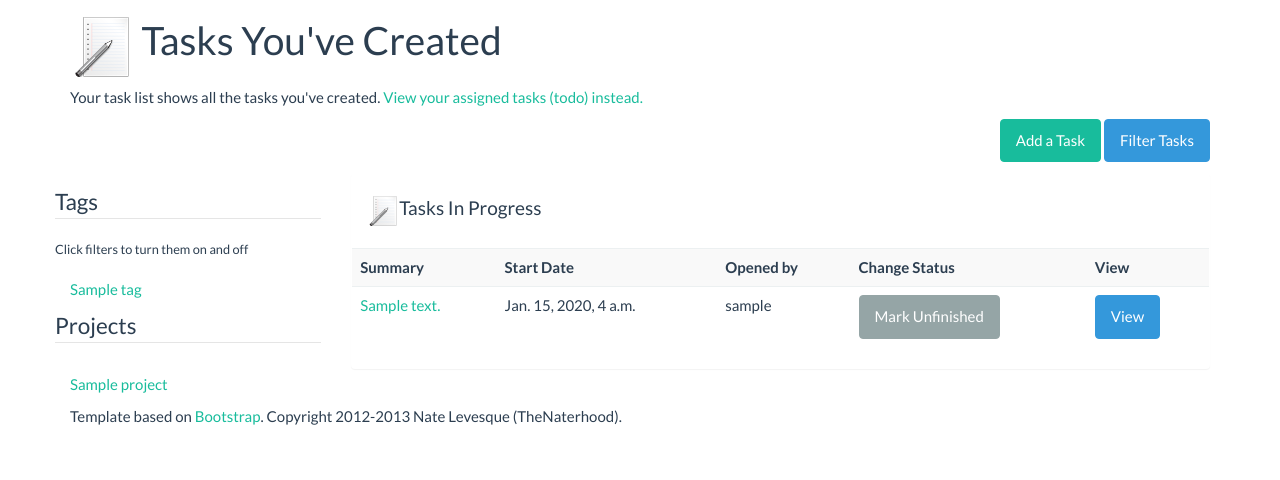
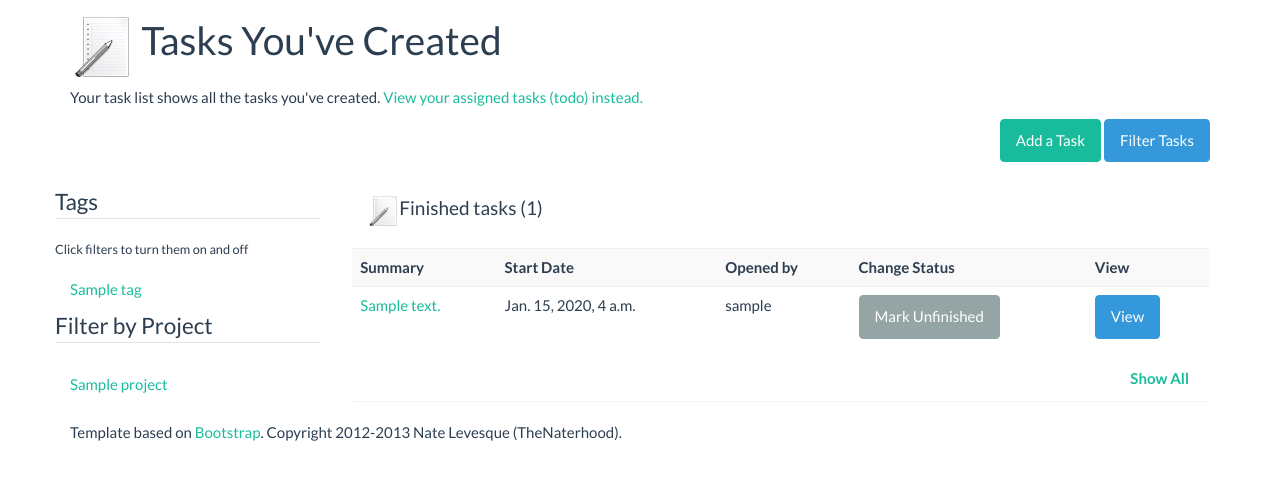
Before and after one commit to thenaterhood/subproject, a Django app: page /projects/usertasks/ in a window 1280 px wide. Shown: the part 61-541 px from the top of the page. Run offline with Django 3.2, Linux system fonts and the light colour scheme; a user stored in the database is signed in; tables that the repository leaves empty hold one stand-in row (values such as "Sample post"); parts of the project's set-up code (start-up, migrations or seed data) failed here and were passed over.

Commit message:
improve filtering for tasks

```diff
--- a/project/templates/task_list.html
+++ b/project/templates/task_list.html
@@ -53,7 +53,7 @@
 
 					{% endfor %}
 
-				<legend>Projects</legend>
+				<legend>Filter by Project</legend>
 					<ul class='nav nav-pills nav-stacked'>
 					{% for p in projects %}
 
@@ -92,68 +92,110 @@
 
 
 <div class="panel panel-inverse">
-	<div class="panel-heading"><h4><img width="32px" src="/static/img/task.png" />Tasks In Progress</h4></div>
+	<div class="panel-heading"><h4><img width="32px" src="/static/img/task.png" />Tasks In Progress ({{wip_num}})</h4>
+	</div>
 	<div class="panel-content">
 		<table class="table table-striped">
 		<tr>
 			<th>Summary</th>
-			<th>Start Date</th>
-			<th>Opened by</th>
+			<th class="hidden-sm hidden-xs">Start Date</th>
+			<th class="hidden-sm hidden-xs">Opened by</th>
 			<th>Change Status</th>
-			<th>View</th>
+			<th class="hidden-sm hidden-xs">View</th>
 		</tr>
 
 	{% for t in task_wip %}
 		<tr>
 			<td><a href="/projects/task/view/{{t.id}}">{{ t.summary }}</a></td>
-			<td>{{t.startDate}}</td>
-			<td>{{t.creator}}</td>
-			{% if project in t.openOn.all %}
-				<td><a class="btn btn-warning" href="/projects/{{project.id}}/closetask/{{t.id}}/">Mark Completed</a></td>
+			<td class="hidden-sm hidden-xs">{{t.startDate}}</td>
+			<td class="hidden-sm hidden-xs">{{t.creator}}</td>
+			{% if not t.completed %}
+				<td><a class="btn btn-warning" href="/projects/task/close/{{t.id}}/">Mark Completed</a></td>
 			{% else %}
-				<td><a class="btn btn-default" href="/projects/{{project.id}}/opentask/{{t.id}}/">Mark Unfinished</a></td>
+				<td><a class="btn btn-default" href="/projects/task/open/{{t.id}}/">Mark Unfinished</a></td>
 			{% endif %}
-			<td><a class="btn btn-info" href="/projects/task/view/{{t.id}}/">View</a></td>
+			<td class="hidden-sm hidden-xs"><a class="btn btn-info" href="/projects/task/view/{{t.id}}/">View</a></td>
 		</tr>
 
 	{% endfor %}
 
 </table>
+
+<p style="text-align:right; margin-right:20px;"><strong><a href="inprogress/">Show All</a></strong></p>
 </div>
 </div>
 	{% endif %}
 
 
-	{% if other_num > 0 %}
+{% if other_num > 0 %}
 <div class="panel panel-inverse">
-	<div class="panel-heading"><h4><img width="32px" src="/static/img/task.png" />All other tasks</h4></div>
+	<div class="panel-heading"><h4><img width="32px" src="/static/img/task.png" />{{other_name}} ({{other_num}})</h4></div>
 	<div class="panel-content">
 		<table class="table table-striped">
 		<tr>
 			<th>Summary</th>
-			<th>Start Date</th>
-			<th>Opened by</th>
+			<th class="hidden-sm hidden-xs">Start Date</th>
+			<th class="hidden-sm hidden-xs">Opened by</th>
 			<th>Change Status</th>
-			<th>View</th>
+			<th class="hidden-sm hidden-xs">View</th>
 		</tr>
 
 	{% for t in tasks %}
 		<tr>
 			<td><a href="/projects/task/view/{{t.id}}">{{ t.summary }}</a></td>
-			<td>{{t.startDate}}</td>
-			<td>{{t.creator}}</td>
+			<td class="hidden-sm hidden-xs">{{t.startDate}}</td>
+			<td class="hidden-sm hidden-xs">{{t.creator}}</td>
 			{% if not t.completed %}
 				<td><a class="btn btn-warning" href="/projects/task/close/{{t.id}}/">Mark Completed</a></td>
 			{% else %}
 				<td><a class="btn btn-default" href="/projects/task/open/{{t.id}}/">Mark Unfinished</a></td>
 			{% endif %}
-			<td><a class="btn btn-info" href="/projects/task/view/{{t.id}}/">View</a></td>
+			<td class="hidden-sm hidden-xs"><a class="btn btn-info" href="/projects/task/view/{{t.id}}/">View</a></td>
 		</tr>
 
 	{% endfor %}
 
 </table>
+{% if other_showmore %}
+<p style="text-align:right; margin-right:20px;"><strong><a href="other">Show All</a></strong></p>
+{% endif %}
 </div>
+</div>
+	{% endif %}
+
+	{% if done_num > 0 %}
+<div class="panel panel-inverse">
+	<div class="panel-heading"><h4><img width="32px" src="/static/img/task.png" />Finished tasks ({{done_num}})</h4></div>
+	<div class="panel-content">
+		<table class="table table-striped">
+		<tr>
+			<th>Summary</th>
+			<th class="hidden-sm hidden-xs">Start Date</th>
+			<th class="hidden-sm hidden-xs">Opened by</th>
+			<th>Change Status</th>
+			<th class="hidden-sm hidden-xs">View</th>
+		</tr>
+
+	{% for t in done_tasks %}
+		<tr>
+			<td><a href="/projects/task/view/{{t.id}}">{{ t.summary }}</a></td>
+			<td class="hidden-sm hidden-xs">{{t.startDate}}</td>
+			<td class="hidden-sm hidden-xs">{{t.creator}}</td>
+			{% if not t.completed %}
+				<td><a class="btn btn-warning" href="/projects/task/close/{{t.id}}/">Mark Completed</a></td>
+			{% else %}
+				<td><a class="btn btn-default" href="/projects/task/open/{{t.id}}/">Mark Unfinished</a></td>
+			{% endif %}
+			<td class="hidden-sm hidden-xs"><a class="btn btn-info" href="/projects/task/view/{{t.id}}/">View</a></td>
+		</tr>
+
+	{% endfor %}
+
+</table>
+<p style="text-align:right; margin-right:20px;"><strong><a href="complete">Show All</a></strong></p>
+
+</div>
+
 </div>
 	{% endif %}
 
--- a/project/views.py
+++ b/project/views.py
@@ -194,13 +194,23 @@ def project_welcome(request):
 
 	return render_to_response('project_welcome.html', RequestContext( request, args) )
 
-
-@login_required
-def user_all_tasks(request, assignee=False ):
-	"""
-	Displays all of the tasks created by the
-	logged in user
-	"""
+@login_required
+def tasks_by_status( request, assignee=False, status='inprogress' ):
+	"""
+	Displays the user's tasks and todo filtered
+	by the status.
+	"""
+	inprogress = False
+	completed = False
+	name = 'Tasks'
+
+	if ( status == 'inprogress' ):
+		inprogress = True
+		name = 'Tasks in Progress'
+
+	if ( status == 'complete' ):
+		completed = True
+		name = 'Completed Tasks'
 
 	args = {}
 	args['tags'] = Tag.objects.filter( Q(owner=request.user)|Q(users=request.user)|Q(viewers=request.user) ).order_by("name")
@@ -212,17 +222,58 @@ def user_all_tasks(request, assignee=False ):
 	else:
 		tasks = apply_task_filter(
 			request,
-			ProjectTask.objects.filter( assigned=request.user).filter(completed=False)
+			ProjectTask.objects.filter( assigned=request.user)
 			)
 
 	set_filter_message( request )
 
 	args['user'] = request.user
 	args['projects'] = Project.objects.filter( Q(manager=request.user)|Q(members=request.user) ).distinct()
-	args['tasks'] = tasks.filter( inProgress=False ).all()
-	args['other_num'] = len( args['tasks'] )
-	args['task_wip'] = tasks.filter( inProgress=True ).all()
-	args['wip_num'] = len( args['task_wip'] )
+	args['tasks'] = tasks.filter( inProgress=inprogress ).filter(completed=completed).all()[0:5]
+	args['other_num'] = tasks.filter( inProgress=inprogress ).filter(completed=completed).count()
+	args['other_name'] = name
+	args['num_tasks'] = args['other_num']
+	args['other_showmore'] = False
+
+	args['filters'] = get_task_filters( request )
+
+
+	return render_to_response( 'task_list.html', RequestContext(request, args) )
+
+@login_required
+def user_all_tasks(request, assignee=False ):
+	"""
+	Displays all of the tasks created by the
+	logged in user
+	"""
+
+	args = {}
+	args['tags'] = Tag.objects.filter( Q(owner=request.user)|Q(users=request.user)|Q(viewers=request.user) ).order_by("name")
+
+
+	if ( not assignee ):
+		args['notodo'] = True
+		tasks = apply_task_filter( request, ProjectTask.objects.filter( creator=request.user ) )
+	else:
+		tasks = apply_task_filter(
+			request,
+			ProjectTask.objects.filter( assigned=request.user)
+			)
+
+	set_filter_message( request )
+
+	args['user'] = request.user
+	args['projects'] = Project.objects.filter( Q(manager=request.user)|Q(members=request.user) ).distinct()
+	args['tasks'] = tasks.filter( inProgress=False ).filter(completed=False).all()[0:5]
+	args['other_num'] = tasks.filter( inProgress=False ).filter(completed=False).count()
+	args['other_name'] = 'All Other Tasks'
+	args['other_showmore'] = True
+
+	args['task_wip'] = tasks.filter( inProgress=True ).filter( completed=False ).all()[0:5]
+	args['wip_num'] = tasks.filter( inProgress=True ).filter( completed=False ).count()
+
+	args['done_tasks'] = tasks.filter( completed=True ).all()[0:5]
+	args['done_num'] = tasks.filter( completed=True ).count()
 	args['num_tasks'] = len(tasks)
 	args['filters'] = get_task_filters( request )
 
@@ -1343,6 +1394,10 @@ def my_todo( request ):
 
 	return user_all_tasks( request, assignee=request.user )
 
+def todo_by_status( request, status ):
+
+	return tasks_by_status( request, assignee=request.user, status=status )
+
 @login_required
 def view_tree( request, project_id=False ):
 	"""
--- a/webtrack/urls.py
+++ b/webtrack/urls.py
@@ -88,7 +88,11 @@ urlpatterns = patterns('',
     url(r'^projects/outline/$', 'project.views.show_outline'),
     url(r'^projects/browser/$', 'project.views.show_browser'),
     url(r'^projects/browser/(?P<open_project>\d+)/$', 'project.views.show_browser'),
-    url(r'^projects/todo/', 'project.views.my_todo'),
+    url(r'^projects/todo/$', 'project.views.my_todo'),
+    url(r'^projects/todo/(?P<status>[a-zA-Z]+)/$', 'project.views.todo_by_status'),
+    url(r'^projects/usertasks/(?P<status>[a-zA-Z]+)/$', 'project.views.tasks_by_status'),
+
+
 
     # Tag management
     url(r'^projects/newtag/$', 'project.views.add_tag'),
```
